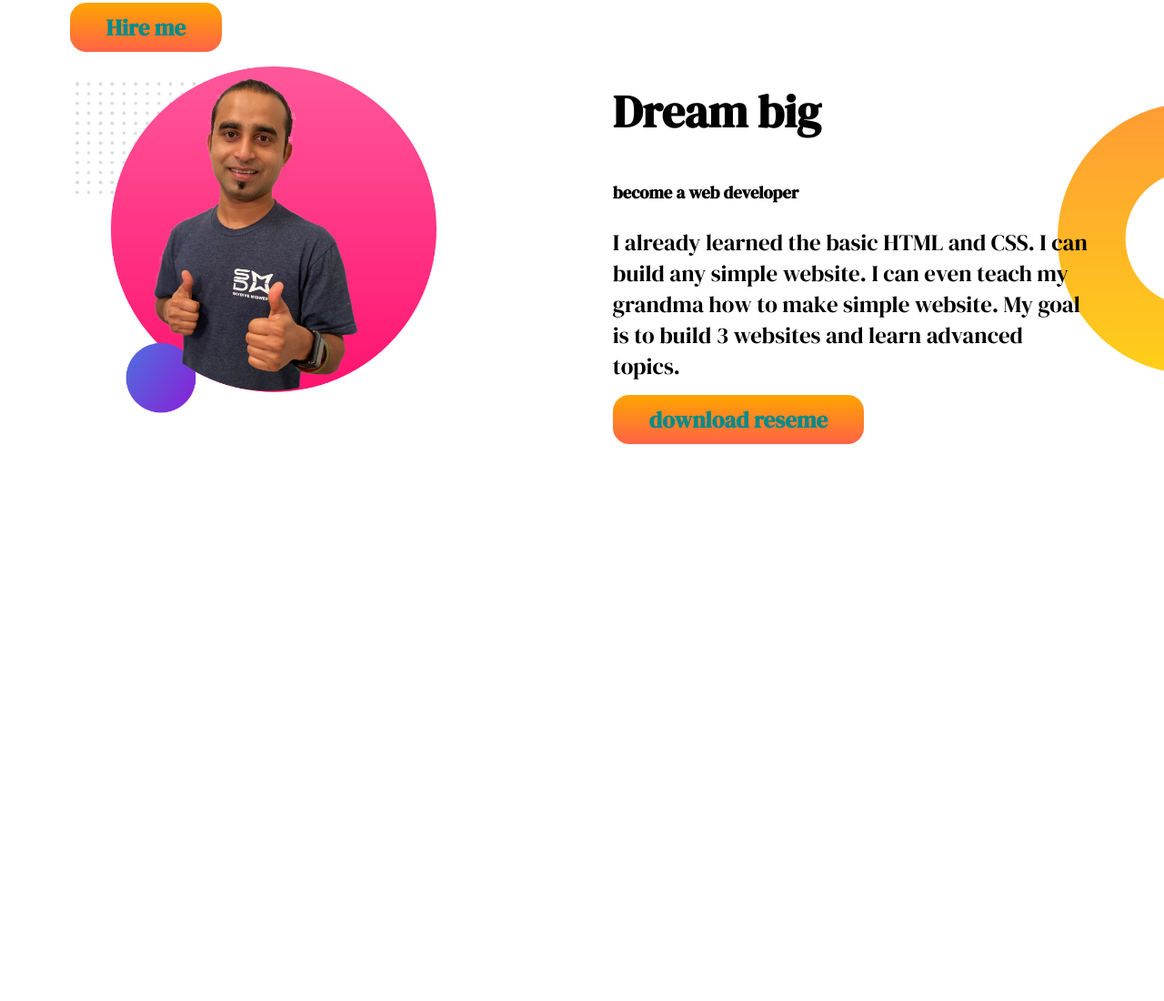
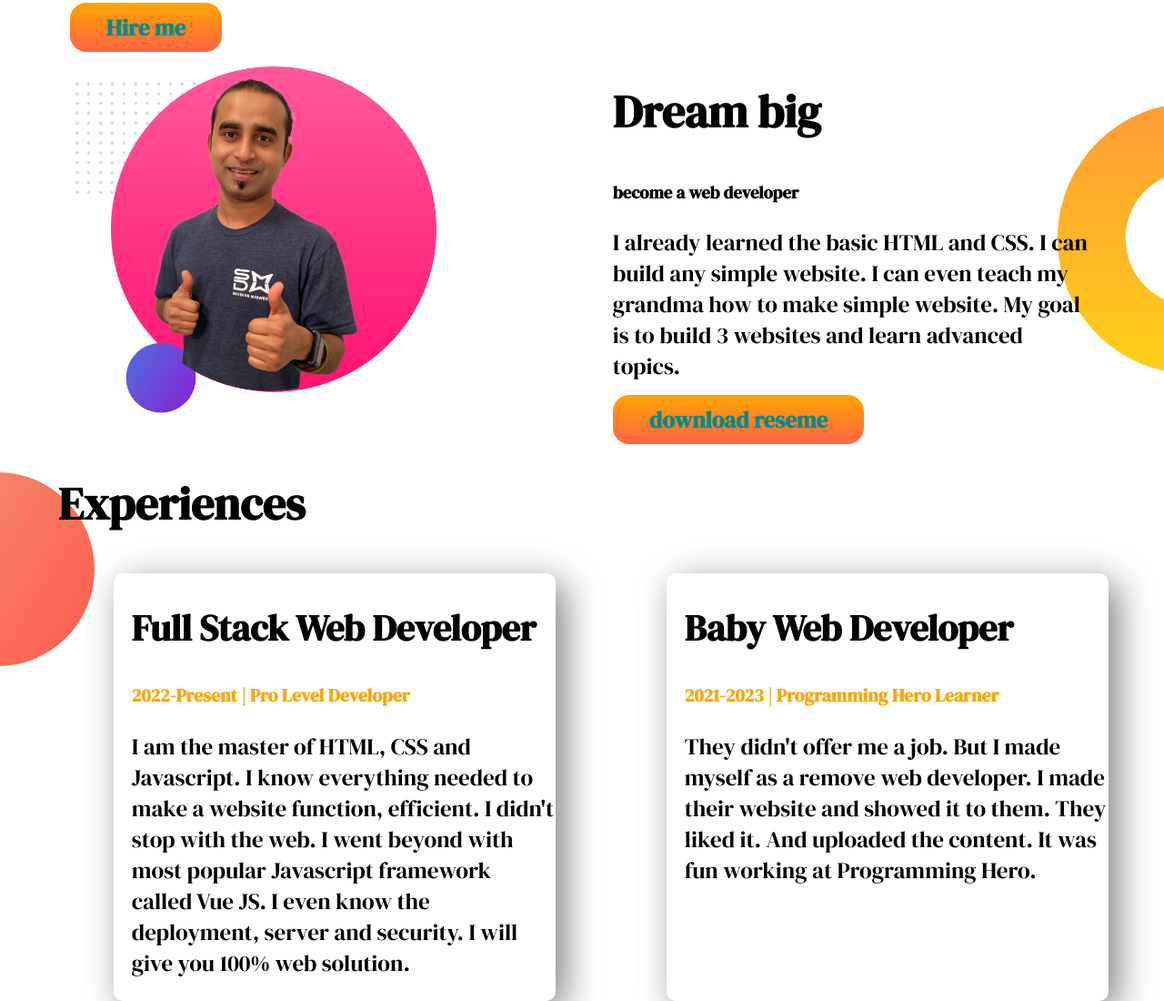
Before and after one commit to sabbir-developer1/developer-plortfolio, a plain HTML site: page index.html in a window 1280 px wide. Shown: the part 495-1595 px from the top of the page at 91% size. Before the commit the page ends 983 px from the top, so only its background shows below. Drawn offline with Linux system fonts and the light colour scheme.

Commit message:
experience added

```diff
--- a/index.html
+++ b/index.html
@@ -12,7 +12,7 @@
 
 </head>
 <body>
-    <section class="top-banner">
+    <section class="top-banner flexible-continer">
     <div class="half-width">
     <h1>welcome to</h1>
 
@@ -32,7 +32,7 @@
     </div>
 
 </section>
-<section class="banner">
+<section class="banner flexible-continer">
     <div class="half-width">
         <img src="images/jhankar2.png" alt="">
     </div>
@@ -50,5 +50,21 @@
     </div>
 
 </section>
+<section class="experienc-area">
+           <h1>Experiences</h1>
+    <div class="flexible-continer">
+    <div class="experienc-item">
+        <h2>Full Stack Web Developer</h2>
+        <h3 class="orange-color">2022-Present | Pro Level Developer</h3>
+        <p>I am the master of HTML, CSS and Javascript. I know everything needed to make a website function, efficient. I didn't stop with the web. I went beyond with most popular Javascript framework called Vue JS. I even know the deployment, server and security. I will give you 100% web solution.</p>
+    </div>
+    <div class="experienc-item">
+        <h2>Baby Web Developer</h2>
+        <h3 class="orange-color">2021-2023 | Programming Hero Learner</h3>
+        <p>They didn't offer me a job. But I made myself as a remove web developer. I made their website and showed it to them. They liked it. And uploaded the content. It was fun working at Programming Hero.</p>
+
+    </div>
+    </div>
+</section>
 </body>
 </html>
--- a/style.css
+++ b/style.css
@@ -9,10 +9,13 @@ span{
 h1{
     font-size: 50px;
 }
+h2{
+    font-size: 40px;
+}
 p{
     font-size: 25px;
 }
-section{
+.flexible-continer{
        display: flex;
 }
 .half-width{
@@ -47,3 +50,24 @@ section{
     background-position: right;
     padding-right: 6%;
 }
+.experienc-area{
+    padding-left: 5%;
+}
+.orange-color{
+    color:orange;
+    font-size: 20px;
+}
+.experienc-item{
+    box-shadow:10px 10px
+    40px
+    gray ;
+    margin-left: 5%;
+    margin-right: 5%;
+    width: 50%;
+    padding-left: 20px;
+    border-radius: 10px;
+}
+.experienc-area{
+    background-image: url(images/exp-bg.png);
+    background-repeat: no-repeat;
+}
```
